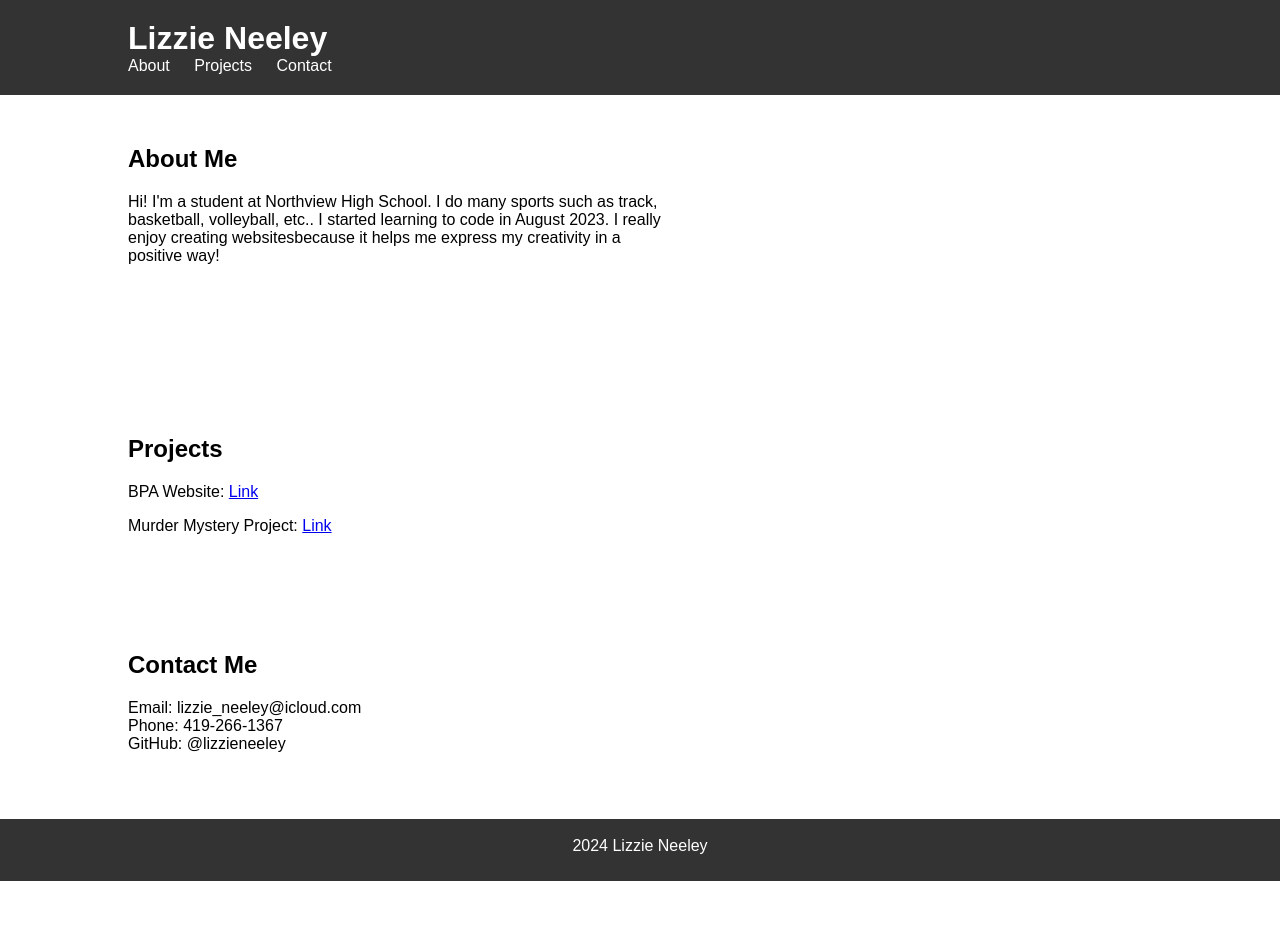
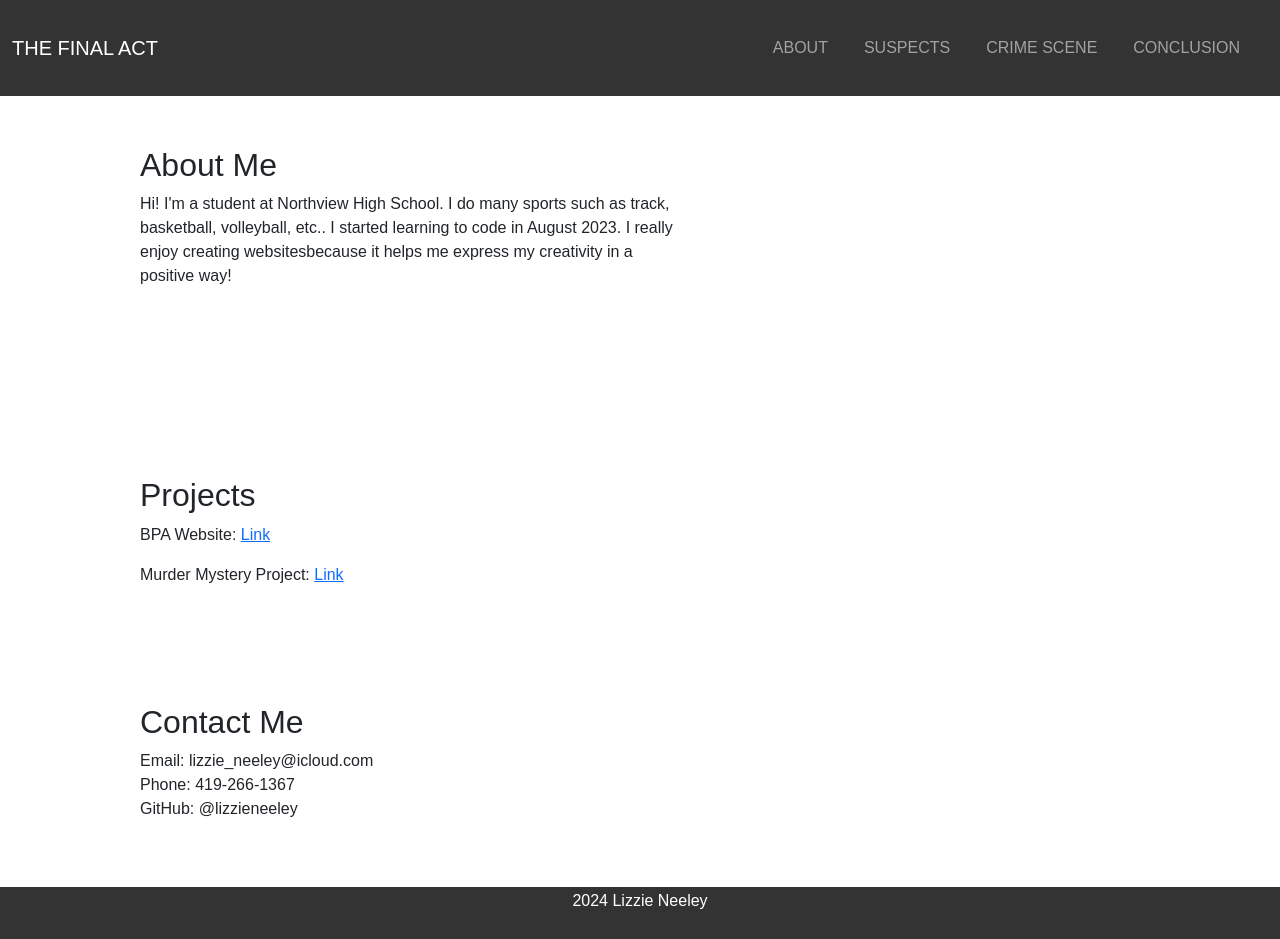
Before and after one commit to lizzieneeley/lizzie, a plain HTML site: page index.html in a window 1280 px wide. Before the commit the page ends 881 px from the top, so only its background shows below. Drawn offline with nearby package versions, Linux system fonts and the light colour scheme; a web font is replaced by a local one.

Commit message:
quick check

```diff
--- a/index.html
+++ b/index.html
@@ -2,23 +2,55 @@
 <!DOCTYPE html>
 <html lang="en">
 <head>
-    <meta charset="UTF-8">
-    <meta name="viewport" content="width=device-width, initial-scale=1.0">
-    <title>Your Name - Portfolio</title>
+    <link rel="preconnect" href="https://fonts.googleapis.com">
+    <link rel="preconnect" href="https://fonts.gstatic.com" crossorigin>
+    <link href="https://fonts.googleapis.com/css2?family=IBM+Plex+Mono:ital,wght@0,100;0,200;0,300;0,400;0,500;0,600;0,700;1,100;1,200;1,300;1,400;1,500;1,600;1,700&display=swap" rel="stylesheet">
+    <link rel="preconnect" href="https://fonts.googleapis.com">
+    <link rel="preconnect" href="https://fonts.gstatic.com" crossorigin>
+    <link href="https://fonts.googleapis.com/css2?family=Nanum+Gothic&family=Playfair+Display:ital,wght@0,400..900;1,400..900&display=swap" rel="stylesheet">
+    <!-- Bootstrap CSS -->
+    <link href="https://cdn.jsdelivr.net/npm/bootstrap@5.1.3/dist/css/bootstrap.min.css" rel="stylesheet"
+        integrity="sha384-1BmE4kWBq78iYhFldvKuhfTAU6auU8tT94WrHftjDbrCEXSU1oBoqyl2QvZ6jIW3"
+        crossorigin="anonymous">
+    <!-- Bootstrap Icons CSS -->
+    <link rel="stylesheet" href="https://cdn.jsdelivr.net/npm/bootstrap-icons@1.9.1/font/bootstrap-icons.css">
+    <!-- Bootstrap JavaScript -->
+    <script src="https://cdn.jsdelivr.net/npm/bootstrap@5.1.3/dist/js/bootstrap.bundle.min.js"
+        integrity="sha384-ka7Sk0Gln4gmtz2MlQnikT1wXgYsOg+OMhuP+IlRH9sENBO0LRn5q+8nbTov4+1p"
+        crossorigin="anonymous"></script>
+    <script src="https://ajax.googleapis.com/ajax/libs/jquery/3.2.1/jquery.min.js"></script>
+    <meta charset="utf-8">
+    <meta http-equiv="X-UA-Compatible" content="IE=edge">
+    <meta name="viewport" content="width=device-width, initial-scale=1">
     <link rel="stylesheet" href="style.css">
+    <title>The Final Act</title>
 </head>
 <body>
     <header>
-        <div class="container">
-            <h1>Lizzie Neeley</h1>
-            <nav>
-                <ul>
-                    <li><a href="#about">About</a></li>
-                    <li><a href="#projects">Projects</a></li>
-                    <li><a href="#contact">Contact</a></li>
-                </ul>
-            </nav>
-        </div>
+        <nav class="navbar navbar-expand-lg navbar-dark  sticky-top">
+            <div class="container-fluid">
+                <a class="navbar-brand navWord" href="/index.html">THE FINAL ACT</a>
+                <button class="navbar-toggler" type="button" data-bs-toggle="collapse" data-bs-target="#navbarNav" aria-controls="navbarNav" aria-expanded="false" aria-label="Toggle navigation">
+                    <span class="navbar-toggler-icon"></span>
+                </button>
+                <div class="collapse navbar-collapse justify-content-end" id="navbarNav">
+                    <ul class="navbar-nav"> <!-- Added navbar-nav class here -->
+                        <li class="nav-item">
+                            <a class="nav-link navWord" href="/about.html">ABOUT</a>
+                        </li>
+                        <li class="nav-item">
+                            <a class="nav-link navWord" id="spacing" href="/suspect.html">SUSPECTS</a>
+                        </li>
+                        <li class="nav-item">
+                            <a class="nav-link" id="crime" href="/crimeScene.html">CRIME SCENE</a>
+                        </li>
+                        <li class="nav-item">
+                              <a class="nav-link" href="/conclusion.html">CONCLUSION</a>
+                        </li>
+                    </ul>
+                </div>
+            </div>
+        </nav>
     </header>
 
     <section id="about">
```
